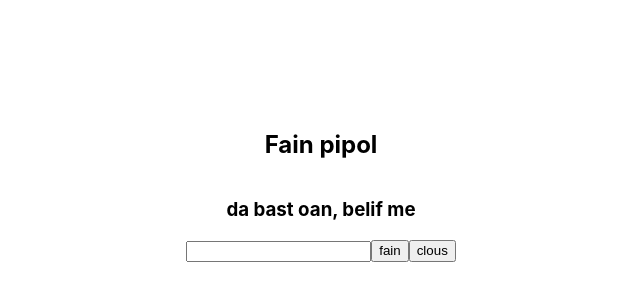
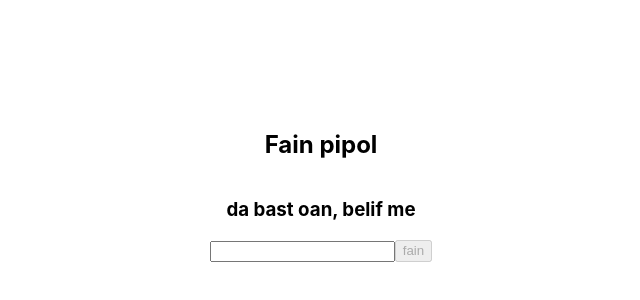
Before and after one commit to albertogomezp/react-udemy, a React (Create React App) app: page / in a window 1280 px wide. Shown: the part 198-498 px from the top of the page, without its empty margins (319-959 px from the left). Built offline with nearby package versions, Linux system fonts and the light colour scheme.

Commit message:
improved search

```diff
--- a/src/views/Search/components/SearchBox/index.js
+++ b/src/views/Search/components/SearchBox/index.js
@@ -1,7 +1,7 @@
 import { useState } from "react";
 
 import "./style.css";
-export default function SearchBox ({ onSearch, onClose}) {
+export default function SearchBox ({ onSearch, onClose, isSearching}) {
     const [searchText, setSearchText] = useState("");
     const handleSearchClick = () => {
         setSearchText("");
@@ -16,8 +16,9 @@ export default function SearchBox ({ onSearch, onClose}) {
                 <label>
                     <input className="search-box-input" value={searchText} onChange={({ target: {value} }) => setSearchText(value)} />
                 </label>
-                <button onClick={() => onSearch(searchText) }>fain</button>
-                <button onClick={handleSearchClick}>clous</button>
+                <button disabled={!searchText.length} onClick={() => onSearch(searchText) }>fain</button>
+                {isSearching &&
+                <button disabled={!searchText.length} onClick={handleSearchClick}>clous</button>}
             </div>
 
         </div>
--- /dev/null
+++ b/src/views/Search/components/SearchResults/SearchResultItem.js
@@ -0,0 +1,8 @@
+export default function SearchResultItem({item}) {
+    return (
+        <div className="result-card">
+            <p>{item.name}</p>
+            <p>{item.email}</p>
+        </div>
+    )
+}
--- a/src/views/Search/components/SearchResults/index.js
+++ b/src/views/Search/components/SearchResults/index.js
@@ -1,14 +1,11 @@
+import SearchResultItem from "./SearchResultItem"
 import "./style.css"
-export default function SearchResults({ results }) {
+export default function SearchResults({ results, isSearching }) {
     return (
         <div className="result">
+            {!results?.length && isSearching && <p>Results goesnt' brr...</p>}
             {results?.map((value) => {
-                return (
-                    <div key={value.id} className="result-card">
-                        <p>{value.name}</p>
-                        <p>{value.email}</p>
-                    </div>
-                )
+                return <SearchResultItem className="result-card" item={value} key={value.id} />
             })}
         </div>
     )
--- a/src/views/Search/components/SearchResults/style.css
+++ b/src/views/Search/components/SearchResults/style.css
@@ -1,12 +1,15 @@
 .result {
     margin-top: 1rem;
     margin-bottom: 1rem;
+    width: 100%;
+    padding: 0rem 2rem 0rem 2rem;
 }
 
 .result-card {
     background-color: #E8E7E7;
     margin-top: 1rem;
     margin-bottom: 1rem;
-    padding: 0.5rem;
+    padding: 1rem;
+    width: 100%;
     border-radius: 1rem;
 }
--- a/src/views/Search/index.js
+++ b/src/views/Search/index.js
@@ -31,8 +31,8 @@ export default function Search() {
 
     return (
         <div className={`search ${isAtTop ? "search--top" : "search--center"}`}>
-            <SearchBox onSearch={handleSearchClick} onClose={handleCloseClick} />
-            <SearchResults results={results} />
+            <SearchBox isSearching={isAtTop} onSearch={handleSearchClick} onClose={handleCloseClick} />
+            <SearchResults results={results} isSearching={isAtTop} />
         </div>
     );
 }
```
